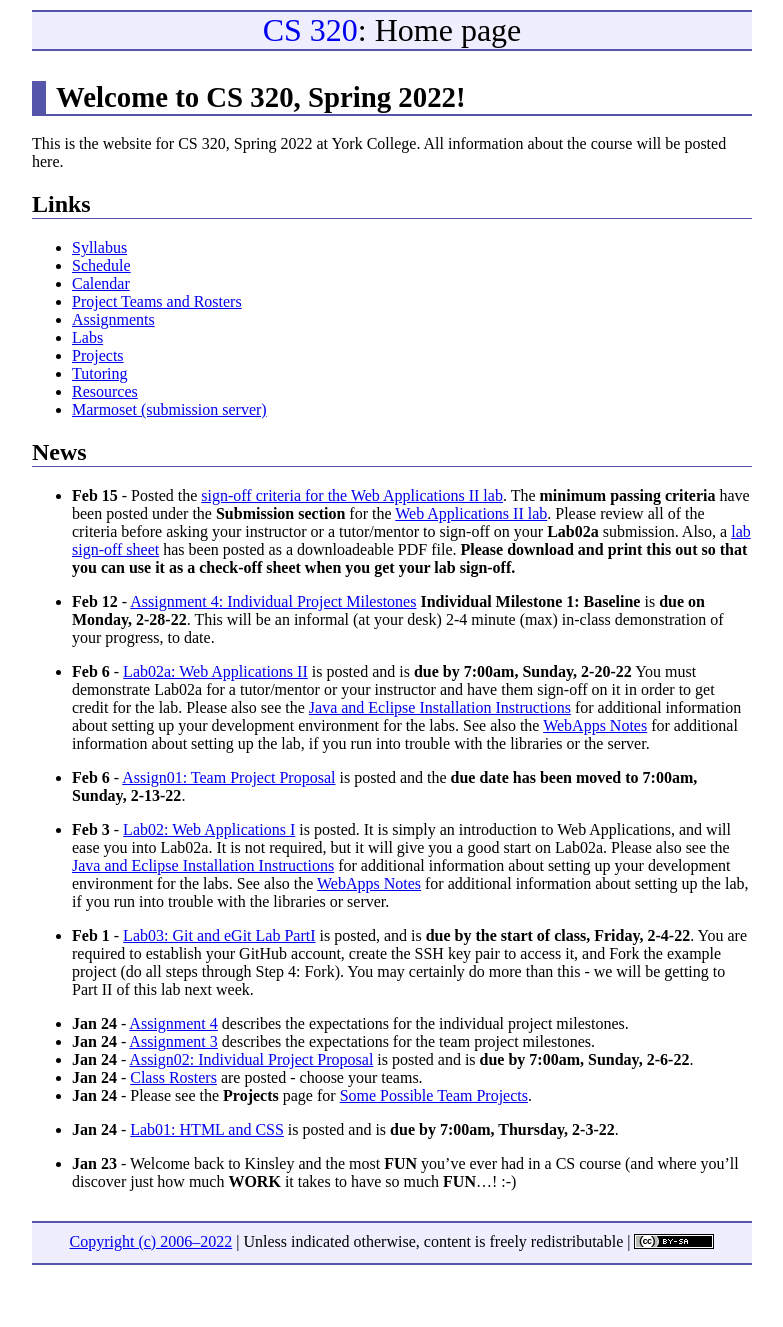
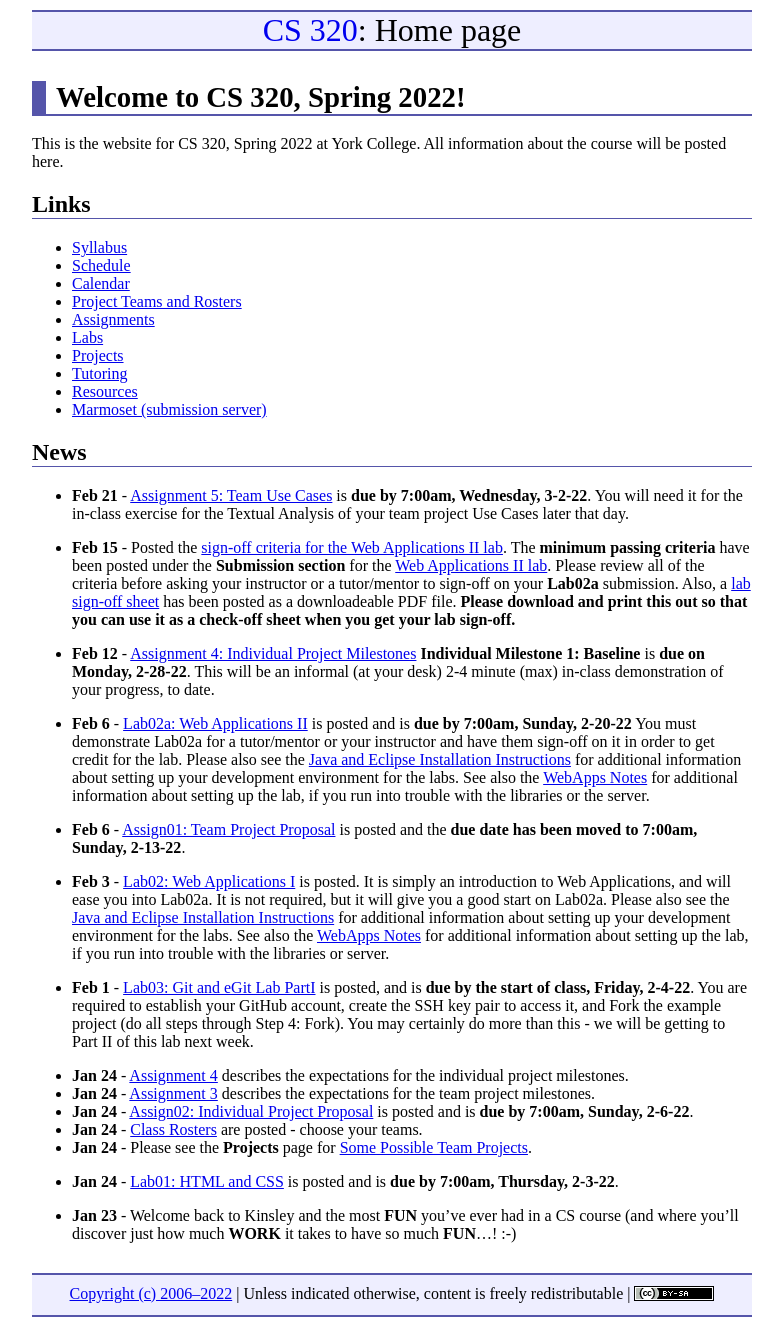
Before and after one commit to ycpcs/cs320-spring2022, a Jekyll site: the page built from index.md, in a window 1280 px wide. Shown: the whole page, without its empty margins (248-1031 px from the left). Built offline with Jekyll 4.4.1, drawn with Linux system fonts in a browser that asks for light colours; before the commit the page ends 1275 px from its top, so only the background shows below that; part of the change alters nothing that is shown.

Commit message:
added Use Case Assignment to News

```diff
--- a/index.md
+++ b/index.md
@@ -69,13 +69,13 @@ All information about the course will be posted here.
 
 * **Feb 24** - [Individual Project Milestone 2: 50% Working System](assign/assign04.html) is **due Monday, 3-9-20**.  This will be an informal (at your desk) 2-4 minute (max) in-class demonstration of your progress since Milestone 1.  **Note that this Milestone due date is the first day after you return from Winter Break.**
 
-* **Feb 24** - [Assignment 6: Problem Domain Analysis](assign/assign06.html) is **due by 7:00am, Saturday, 3-7-20.**  You will likely need to collaborate on this assignment remotely over break using Google Docs, and your shared Google Team Drive.  You will also need to create and embed a **PDF** version of your UML document in your Google Doc submission.  **Do not link to your UML diagram, embed a PDF or PNG copy of it in your document.**
+* **Feb 24** - [Assignment 6: Problem Domain Analysis](assign/assign06.html) is **due by 7:00am, Sunday, 3-13-22.**  You will likely need to collaborate on this assignment remotely over Winter Break using Google Docs, and your shared Google Team Drive.  You also **MUST** create and embed a **PDF, PNG, or JPG** version of your UML document in your Google Doc submission. **Embed it in your Google doc - do NOT link to your UML diagram.**
 
-* **Feb 24** - For creating your UML diagrams for your group's UML model that will part of Assign06: you may use [Violet UML](http://alexdp.free.fr/violetumleditor/page.php) to create a nicely-formatted electronic version of your team's model.  You can download the jarfile from the [Resources Page](resources/index.html).  You may also use other drawing tools, **as long as those tools can export PDF or PNG versions of the UML diagram**, which you willl need to embed in your Assign06 submission.
-
-* **Feb 17** - [Assignment 5: Team Use Cases](assign/assign05.html) is **due by 7:00am, Monday, 2-24-20**.  You will need it for the in-class exercise for the Textual Analysis of your team project Use Cases later that day.
+* **Feb 24** - For creating your UML diagrams for your group's UML model that will part of Assign06: you may use [Violet UML](http://alexdp.free.fr/violetumleditor/page.php) to create a nicely-formatted electronic version of your team's model.  You can download the jarfile from the [Resources Page](resources/index.html).  You may also use other drawing tools, **as long as those tools can export PDF, PNG, or JPG versions of the UML diagram**, which you willl need to embed in your Assign06 submission.
 
 -->
+
+* **Feb 21** - [Assignment 5: Team Use Cases](assign/assign05.html) is **due by 7:00am, Wednesday, 3-2-22**.  You will need it for the in-class exercise for the Textual Analysis of your team project Use Cases later that day.
 
 * **Feb 15** - Posted the [sign-off criteria for the Web Applications II lab](labs/lab02a-signoff-criteria.html).  The **minimum passing criteria** have been posted under the **Submission section** for the [Web Applications II lab](labs/lab02a.html).  Please review all of the criteria before asking your instructor or a tutor/mentor to sign-off on your **Lab02a** submission.  Also, a [lab sign-off sheet](labs/CS320-Lab02a-WebApplicationsII-LabSignOff.pdf) has been posted as a downloadeable PDF file.  **Please download and print this out so that you can use it as a check-off sheet when you get your lab sign-off.**
 
```
